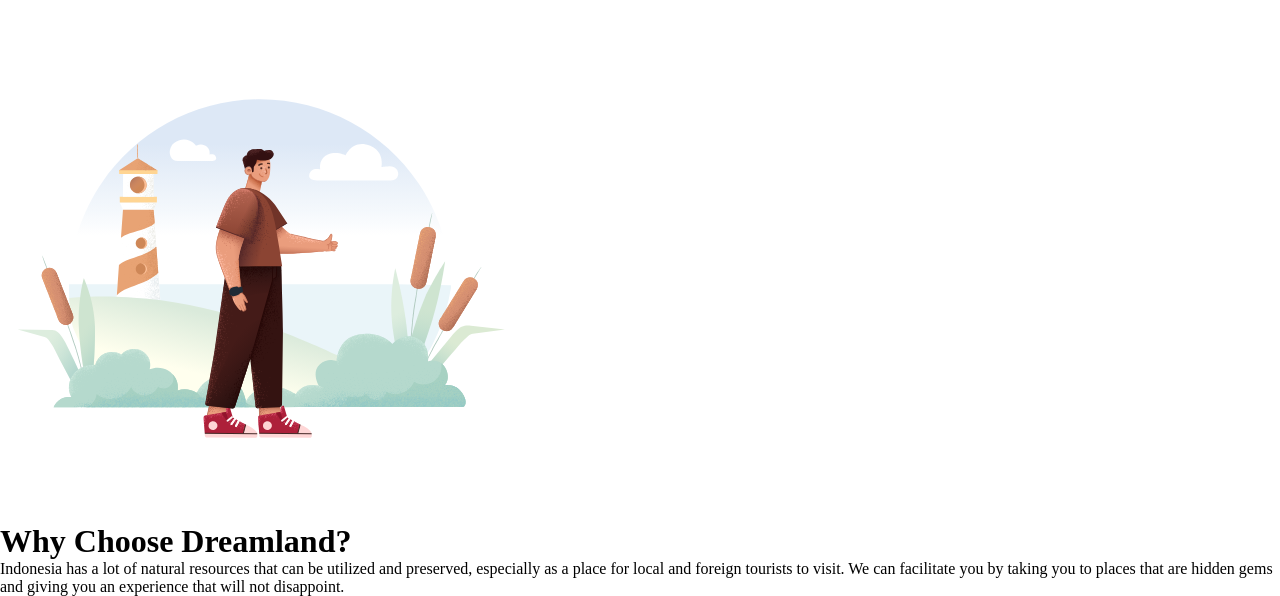
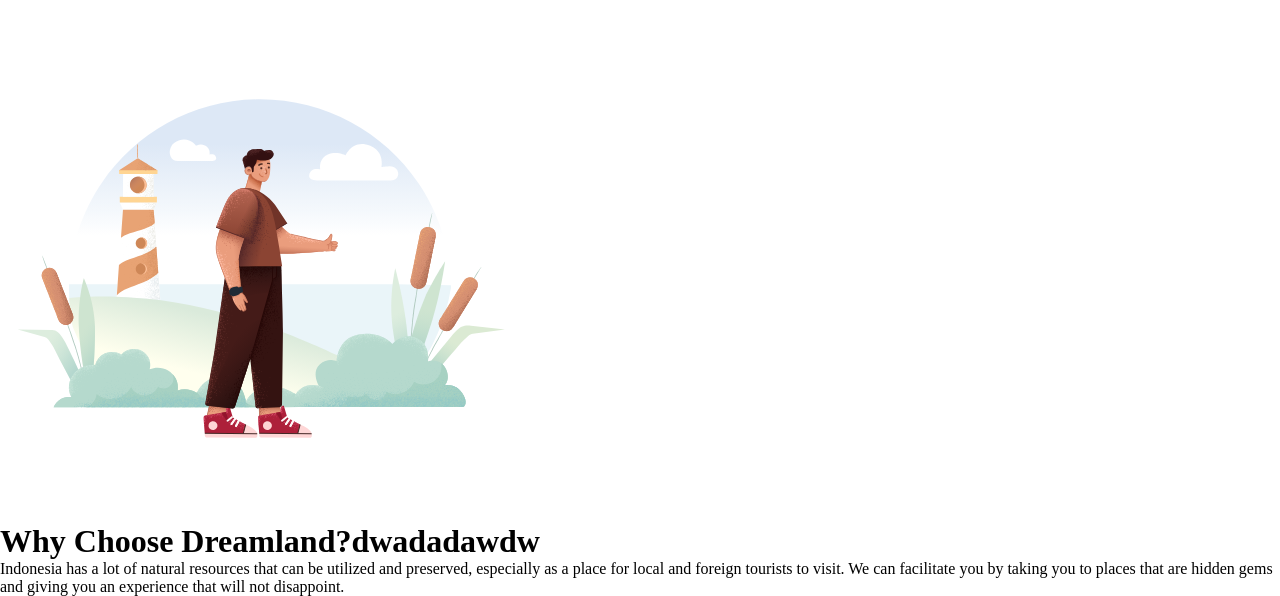
Before and after one commit to mhikmal03/ligacoding, a plain HTML site: page public/index.html in a window 1280 px wide. Shown: the part 327-923 px from the top of the page. Drawn offline with Linux system fonts and the light colour scheme; files whose address does not match are found by name.

Commit message:
astagfirullah

```diff
--- a/public/index.html
+++ b/public/index.html
@@ -71,7 +71,7 @@
                 <img src="/assets//illu-sapiens1.svg" alt="gambar">
                 <div class="text">
                     <h1>
-                        Why Choose Dreamland?
+                        Why Choose Dreamland?dwadadawdw
                     </h1>
                     <p>
                         Indonesia has a lot of natural resources that can be utilized and preserved, especially as a
```
